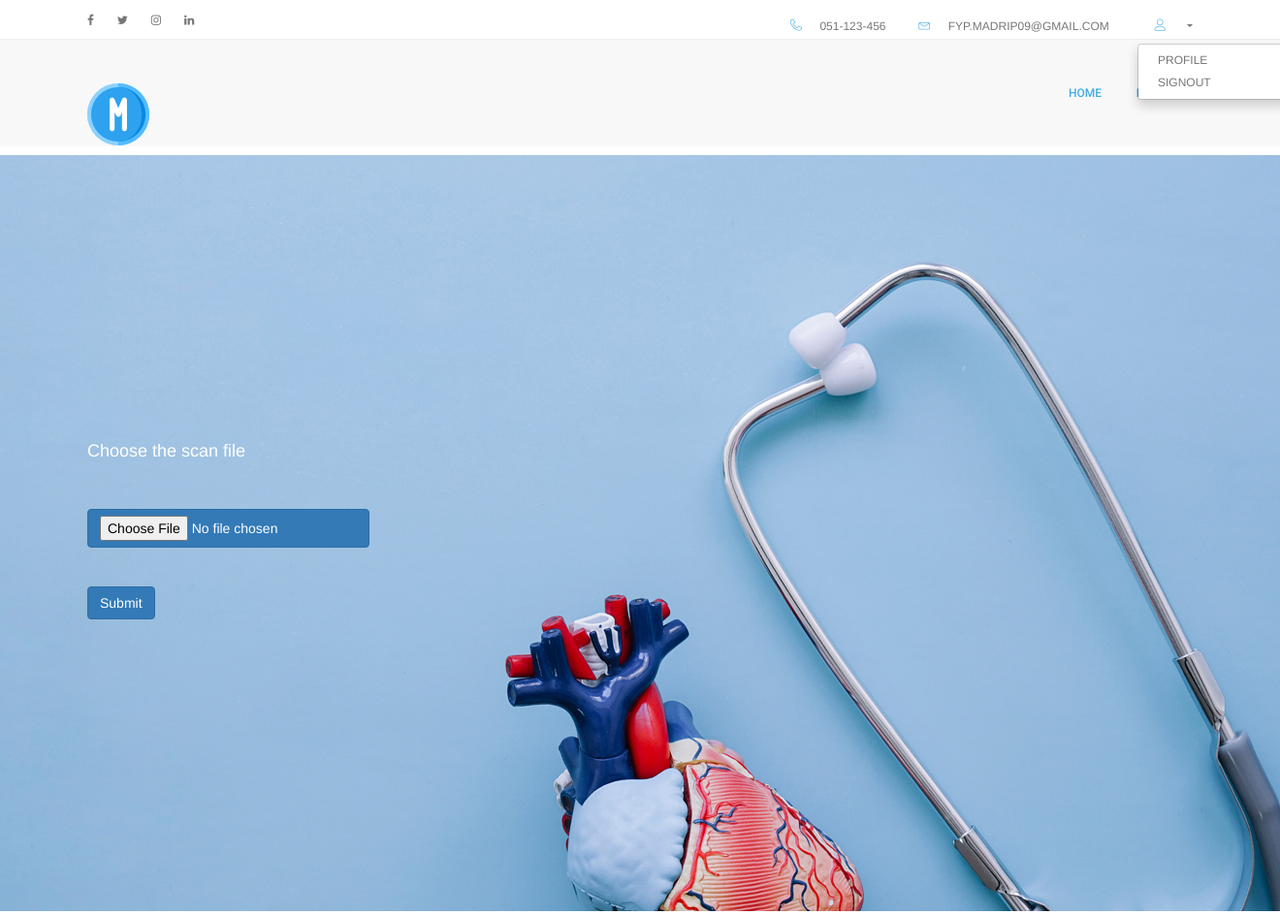
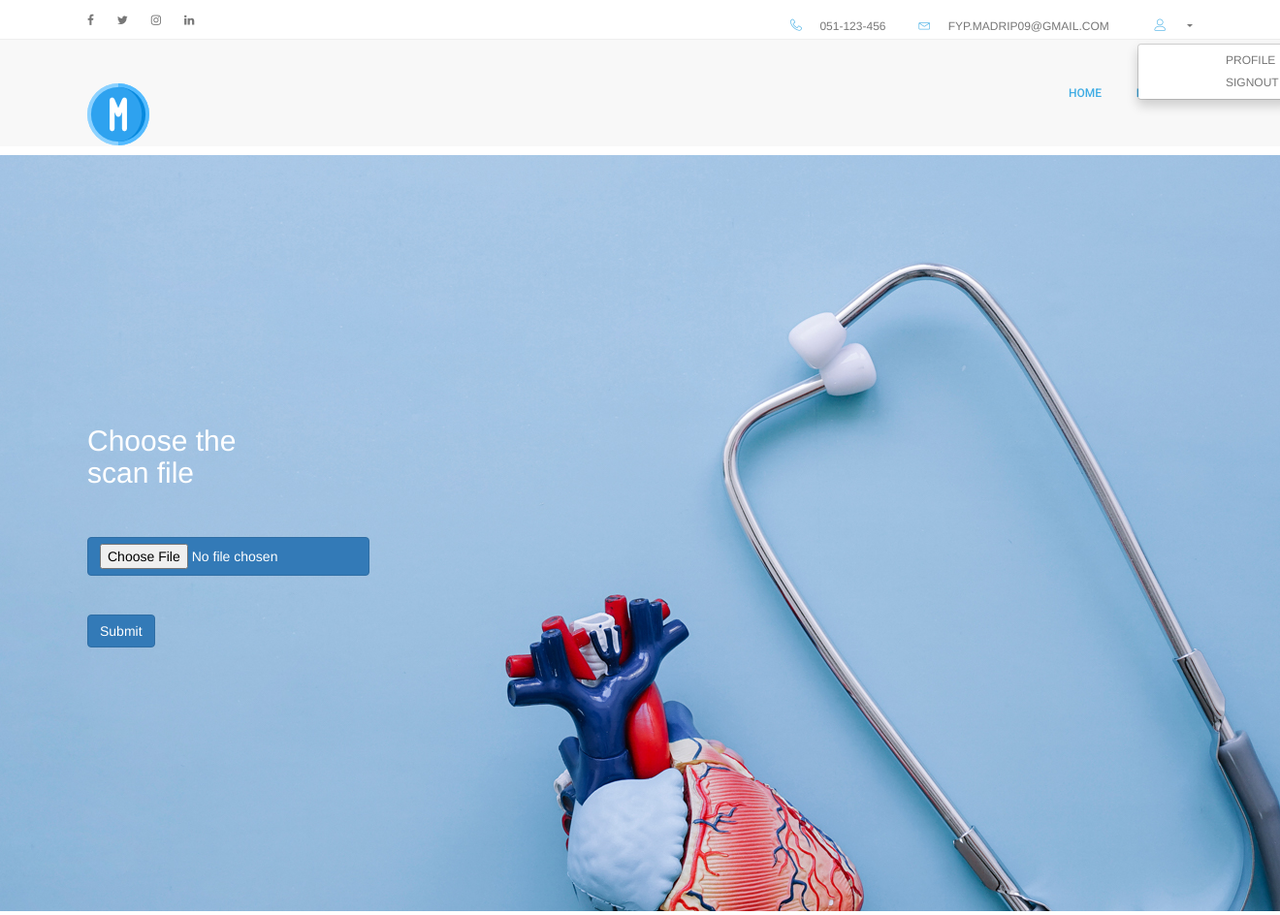
Before and after one commit to Abdurrehman-97/madripweb, a Django app: page /RetinaUpload/ in a window 1320 px wide, after a click that opens the changed part. Shown: the top 944 px of the page at 97% size. Run offline with Django 3.2, Linux system fonts and the light colour scheme; some libraries are stand-ins or nearby versions.

Commit message:
UI_update3.0

```diff
--- a/madripweb/static/css/alerts.css
+++ b/madripweb/static/css/alerts.css
@@ -1,6 +1,6 @@
 .alert {
     padding: 20px;
-    background-color: seagreen;
+    background-color: red;
     color: white;
   }
 
--- a/madripweb/templates/ExtractFeatures.html
+++ b/madripweb/templates/ExtractFeatures.html
@@ -77,8 +77,8 @@
                                 {% endif %}
   								</a>
 								<ul class="dropdown-menu" style="background-color: #fff">
-    								<li style="padding-right: 10px"><a href="{% url 'UserInfo' %}">Profile</a></li>
-    								<li><a href="{% url 'Login' %}">Signout</a></li>
+    								<li style="padding-left: 70px"><a href="{% url 'UserInfo' %}">Profile</a></li>
+    								<li style="padding-left: 70px"><a href="{% url 'Login' %}">Signout</a></li>
   								</ul>
 							</div>
 						</li>
--- a/madripweb/templates/Report.html
+++ b/madripweb/templates/Report.html
@@ -78,8 +78,8 @@
                                 {% endif %}
   								</a>
 								<ul class="dropdown-menu" style="background-color: #fff">
-    								<li style="padding-right: 10px"><a href="{% url 'UserInfo' %}">Profile</a></li>
-    								<li><a href="{% url 'Login' %}">Signout</a></li>
+    								<li style="padding-left: 70px"><a href="{% url 'UserInfo' %}">Profile</a></li>
+    								<li style="padding-left: 70px"><a href="{% url 'Login' %}">Signout</a></li>
   								</ul>
 							</div>
 						</li>
--- a/madripweb/templates/ResultDME.html
+++ b/madripweb/templates/ResultDME.html
@@ -77,8 +77,8 @@
                                 {% endif %}
   								</a>
 								<ul class="dropdown-menu" style="background-color: #fff">
-    								<li style="padding-right: 10px"><a href="{% url 'UserInfo' %}">Profile</a></li>
-    								<li><a href="{% url 'Login' %}">Signout</a></li>
+    								<li style="padding-left: 70px"><a href="{% url 'UserInfo' %}">Profile</a></li>
+    								<li style="padding-left: 70px"><a href="{% url 'Login' %}">Signout</a></li>
   								</ul>
 							</div>
 						</li>
--- a/madripweb/templates/Results.html
+++ b/madripweb/templates/Results.html
@@ -77,8 +77,8 @@
                                 {% endif %}
   								</a>
 								<ul class="dropdown-menu" style="background-color: #fff">
-    								<li style="padding-right: 10px"><a href="{% url 'UserInfo' %}">Profile</a></li>
-    								<li><a href="{% url 'Login' %}">Signout</a></li>
+    								<li style="padding-left: 70px"><a href="{% url 'UserInfo' %}">Profile</a></li>
+    								<li style="padding-left: 70px"><a href="{% url 'Login' %}">Signout</a></li>
   								</ul>
 							</div>
 						</li>
--- a/madripweb/templates/RetinaScanUpload.html
+++ b/madripweb/templates/RetinaScanUpload.html
@@ -115,8 +115,8 @@
                                 {% endif %}
   								</a>
 								<ul class="dropdown-menu" style="background-color: #fff">
-    								<li style="padding-right: 10px"><a href="{% url 'UserInfo' %}">Profile</a></li>
-    								<li><a href="{% url 'Login' %}">Signout</a></li>
+    								<li style="padding-left: 70px"><a href="{% url 'UserInfo' %}">Profile</a></li>
+    								<li style="padding-left: 70px"><a href="{% url 'Login' %}">Signout</a></li>
   								</ul>
 							</div>
 						</li>
@@ -166,8 +166,8 @@
 			<div class="container">
 				<div class="banner_content row">
 					<div class="col-lg-2">
-          <h4 style="color: #FFFFFF"> Choose the scan file
-          </h4>
+          <h2 style="color: #FFFFFF"> Choose the scan file
+          </h2>
 						<br><br>
 						<!-- Upload  -->
             <form id="file-upload-form" action="/ProcessUpload/" class="uploader" method="POST"enctype="multipart/form-data" >
--- a/madripweb/templates/UserInfo.html
+++ b/madripweb/templates/UserInfo.html
@@ -77,8 +77,8 @@
                                 {% endif %}
   								</a>
 								<ul class="dropdown-menu" style="background-color: #fff">
-    								<li style="padding-right: 10px"><a href="{% url 'UserInfo' %}">Profile</a></li>
-    								<li><a href="{% url 'Login' %}">Signout</a></li>
+    								<li style="padding-left: 70px"><a href="{% url 'UserInfo' %}">Profile</a></li>
+    								<li style="padding-left: 70px"><a href="{% url 'Login' %}">Signout</a></li>
   								</ul>
 							</div>
 						</li>
--- a/madripweb/templates/UserOptions.html
+++ b/madripweb/templates/UserOptions.html
@@ -77,8 +77,8 @@
                                 {% endif %}
   								</a>
 								<ul class="dropdown-menu" style="background-color: #fff">
-    								<li style="padding-right: 10px"><a href="{% url 'UserInfo' %}">Profile</a></li>
-    								<li><a href="{% url 'Login' %}">Signout</a></li>
+    								<li style="padding-left: 70px"><a href="{% url 'UserInfo' %}">Profile</a></li>
+    								<li style="padding-left: 70px"><a href="{% url 'Login' %}">Signout</a></li>
   								</ul>
 							</div>
 						</li>
--- a/madripweb/views.py
+++ b/madripweb/views.py
@@ -52,8 +52,10 @@ def Signin(request):
     print(out)
     out = out.stdout
     result = out.decode('utf-8')
-    if (result == "True"):
-        return render(request, 'Intermediary.html',{"data2" : mark_safe(result),"uname" : u_name})
+    if 'T' in result:
+
+        option = "S"
+        return render(request, 'Intermediary.html',{"data2" : mark_safe(result),"uname" : u_name,"option": option})
     else:
         option = "A"
         return render(request, "Login.html",{'option':option})
```
Also changed, not shown: madripweb/templates/Intermediary.html (+10 -2 lines), madripweb/templates/Login.html (+10 -11 lines).
